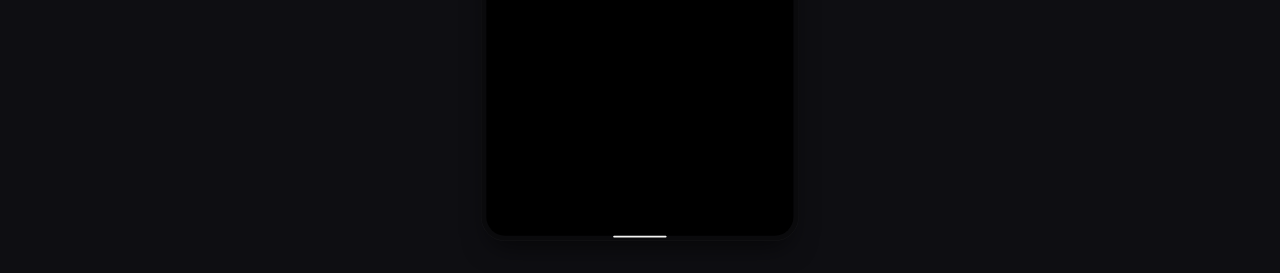
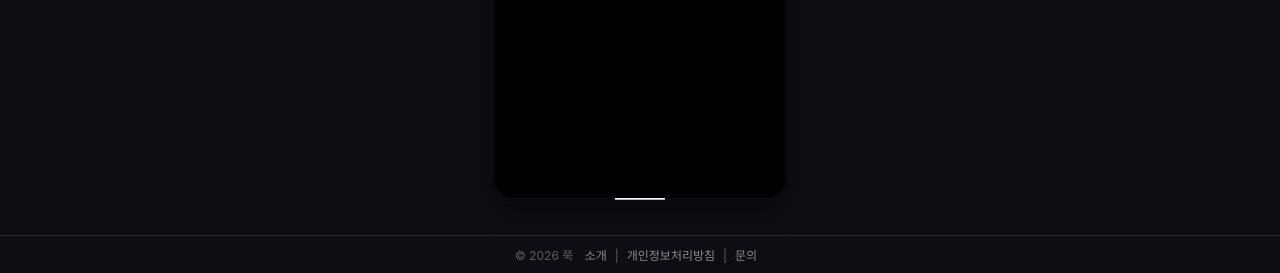
Before and after one commit to jjooook/jjooook.github.io, a plain HTML site: page index.html in a window 1280 px wide. Shown: the part 527-800 px from the top of the page. Drawn offline with Linux system fonts and the light colour scheme.

Commit message:
Update index.html

```diff
--- a/index.html
+++ b/index.html
@@ -104,6 +104,14 @@
 
   /* ---------- Stage ---------- */
   #stage{ flex:1; display:flex; align-items:center; justify-content:center; overflow:hidden; position:relative; }
+  #site-footer{
+  flex-shrink:0; text-align:center; padding:10px 0;
+  font-size:12px; color:var(--text-tertiary);
+  border-top:1px solid var(--border);
+}
+#site-footer a{ color:var(--text-secondary); text-decoration:none; margin:0 8px; }
+#site-footer a:hover{ color:var(--accent); }
+
   #frame-sizer{ position:relative; }
   #frame{ position:absolute; top:0; left:0; transform-origin: top left; }
   .bezel{
@@ -202,6 +210,13 @@
 .tip-row{ font-size:23px; color:var(--text-tertiary); opacity:.75; line-height:1.5; white-space:nowrap; }
 
 #file-input{ display:none; }
+#site-footer{
+  flex-shrink:0; text-align:center; padding:10px 0;
+  font-size:12px; color:var(--text-tertiary);
+  border-top:1px solid var(--border);
+}
+#site-footer a{ color:var(--text-secondary); text-decoration:none; margin:0 8px; }
+#site-footer a:hover{ color:var(--accent); }
 </style>
 </head>
 <body>
@@ -224,7 +239,10 @@
     <div id="frame"></div>
   </div>
 </div>
-
+<div id="site-footer">
+  © 2026 쭉
+  <a href="/about.html">소개</a>|<a href="/privacy.html">개인정보처리방침</a>|<a href="mailto:내이메일@gmail.com">문의</a>
+</div>
 <input type="file" id="file-input" multiple accept="image/jpeg,image/png,image/webp">
 
 <script>
```
